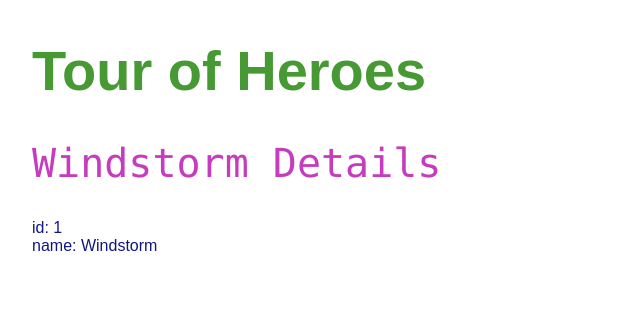
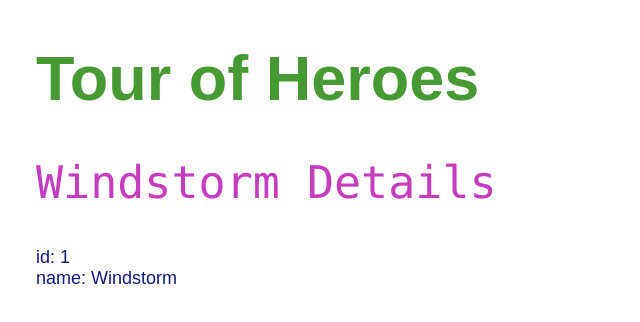
Before and after one commit to alcideszapata/angular-tour-of-heroes, an Angular app: page / in a window 1280 px wide. Shown: the top 322 px of the page, without its empty margins (0-640 px from the left). Built offline with nearby package versions, Linux system fonts and the light colour scheme.

Commit message:
1ª Angular editor de heroes2

```diff
--- a/src/styles.css
+++ b/src/styles.css
@@ -17,7 +17,7 @@ body {
 body, input[type="text"], button {
   color: rgba(0, 10, 119, 0.94);
   font-family: Cambria, Georgia, serif;
-  font-size: medium;
+  font-size: large;
 }
 /* everywhere else */
 * {
```
